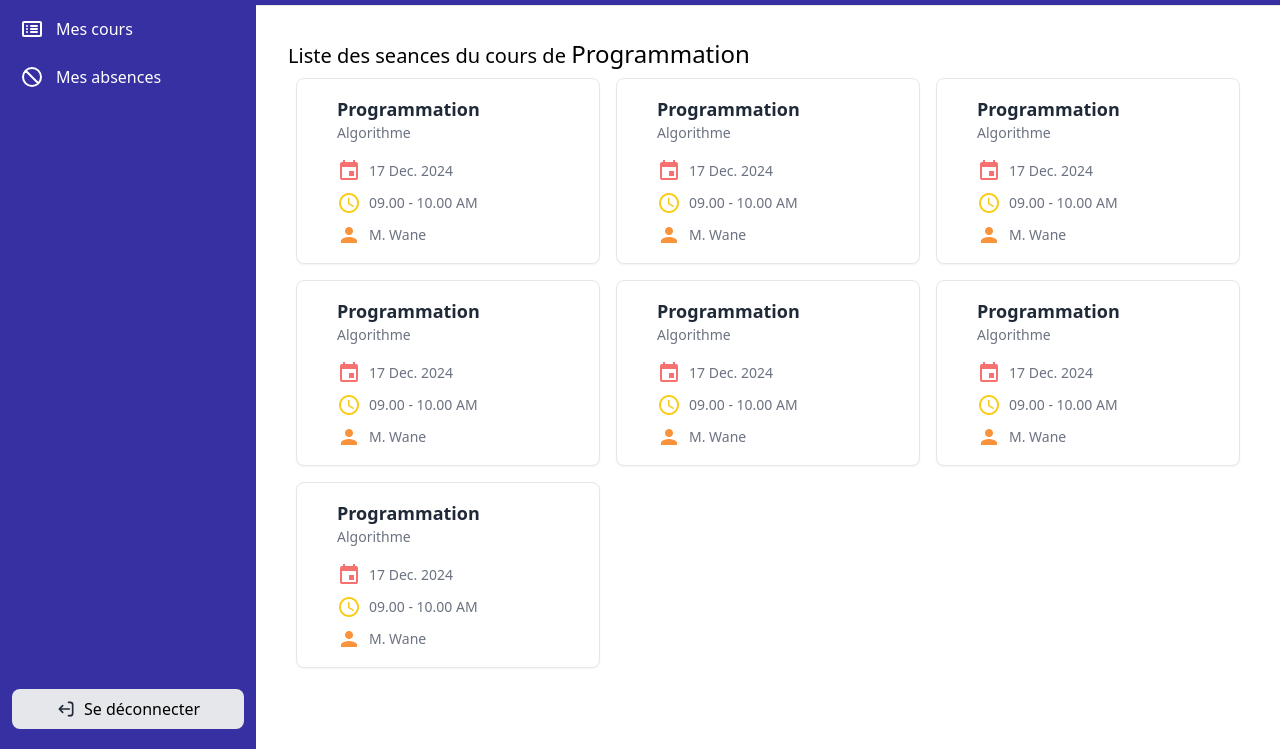
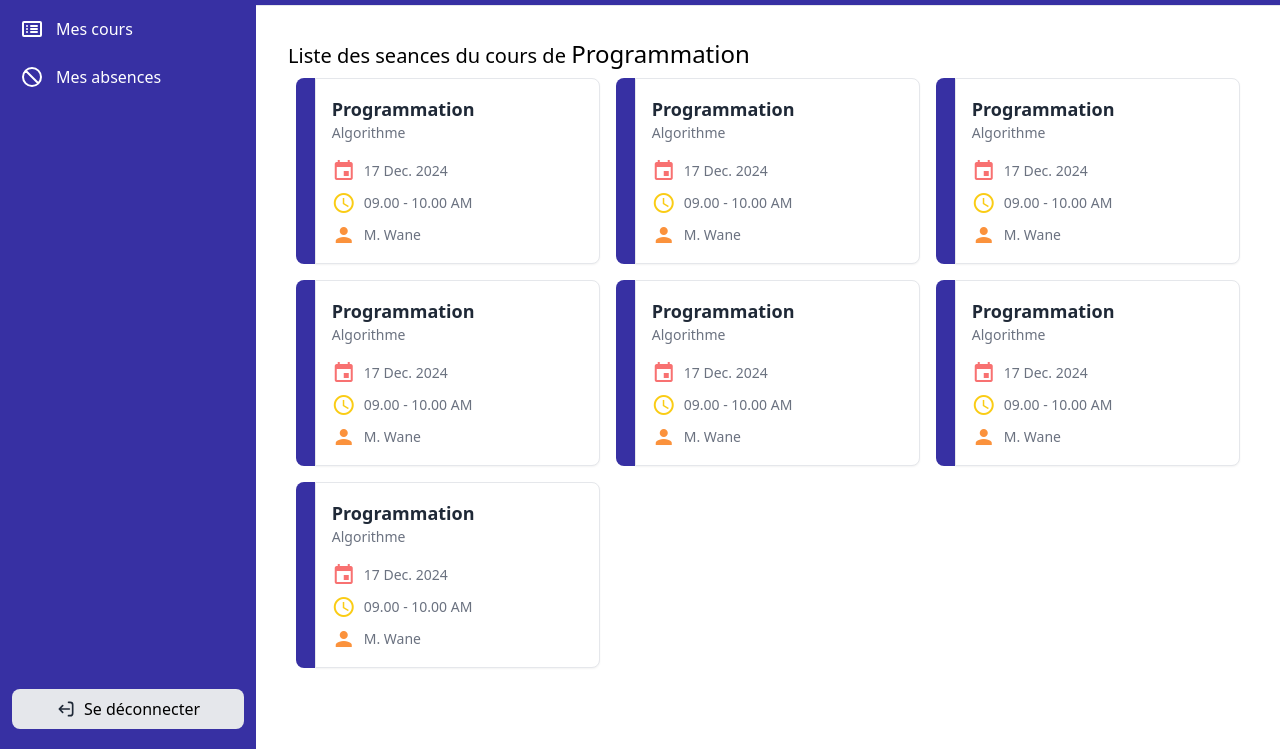
Before and after one commit to bbabadara/gesEcoleMerge, a plain HTML site: page seance.html in a window 1280 px wide. Shown: the part 51-800 px from the top of the page. Drawn offline with nearby package versions, Linux system fonts and the light colour scheme.

Commit message:
Mis à jour des cards

```diff
--- a/seance.html
+++ b/seance.html
@@ -153,9 +153,7 @@
     </aside>
 
     <div class="p-4 sm:ml-64">
-      <div
-        class="p-4   rounded-lg dark:border-gray-700"
-      >
+      <div class="p-4   rounded-lg dark:border-gray-700">
         <div class="flex items-center text-xl">
           <p class="font-medium">
             Liste des seances du cours de
@@ -167,8 +165,9 @@
         <div class="flex flex-wrap justify-between w-full">
           <!-- une seance -->
           <div class="w-full sm:w-1/2 md:w-1/3 p-2">
-            <div class="max-w-sm rounded-lg border shadow-sm p-4 flex items-start bg-white dark:bg-gray-800 dark:border-gray-700">
-              <div class="w-2 bg-purple-600 rounded-l-lg"></div>
+            <div class="flex">
+              <div class="w-5 h-100 bg-indigo-800 rounded-l-lg"></div>
+              <div class="w-full rounded-r-lg border border-l-none shadow-sm py-4 flex items-start bg-white dark:bg-gray-800 dark:border-gray-700">
                 <div class="pl-4">
                   <h3 class="text-lg font-semibold text-gray-800 dark:text-white">Programmation</h3>
                   <p class="text-sm text-gray-500 dark:text-gray-400">Algorithme</p>
@@ -190,11 +189,13 @@
                 </div>
               </div>
             </div>
+          </div>
 
           <!-- une seance -->
           <div class="w-full sm:w-1/2 md:w-1/3 p-2">
-            <div class="max-w-sm rounded-lg border shadow-sm p-4 flex items-start bg-white dark:bg-gray-800 dark:border-gray-700">
-              <div class="w-2 bg-purple-600 rounded-l-lg"></div>
+            <div class="flex">
+              <div class="w-5 h-100 bg-indigo-800 rounded-l-lg"></div>
+              <div class="w-full rounded-r-lg border border-l-none shadow-sm py-4 flex items-start bg-white dark:bg-gray-800 dark:border-gray-700">
                 <div class="pl-4">
                   <h3 class="text-lg font-semibold text-gray-800 dark:text-white">Programmation</h3>
                   <p class="text-sm text-gray-500 dark:text-gray-400">Algorithme</p>
@@ -216,11 +217,13 @@
                 </div>
               </div>
             </div>
+          </div>
 
           <!-- une seance -->
           <div class="w-full sm:w-1/2 md:w-1/3 p-2">
-            <div class="max-w-sm rounded-lg border shadow-sm p-4 flex items-start bg-white dark:bg-gray-800 dark:border-gray-700">
-              <div class="w-2 bg-purple-600 rounded-l-lg"></div>
+            <div class="flex">
+              <div class="w-5 h-100 bg-indigo-800 rounded-l-lg"></div>
+              <div class="w-full rounded-r-lg border border-l-none shadow-sm py-4 flex items-start bg-white dark:bg-gray-800 dark:border-gray-700">
                 <div class="pl-4">
                   <h3 class="text-lg font-semibold text-gray-800 dark:text-white">Programmation</h3>
                   <p class="text-sm text-gray-500 dark:text-gray-400">Algorithme</p>
@@ -242,11 +245,13 @@
                 </div>
               </div>
             </div>
+          </div>
 
           <!-- une seance -->
           <div class="w-full sm:w-1/2 md:w-1/3 p-2">
-            <div class="max-w-sm rounded-lg border shadow-sm p-4 flex items-start bg-white dark:bg-gray-800 dark:border-gray-700">
-              <div class="w-2 bg-purple-600 rounded-l-lg"></div>
+            <div class="flex">
+              <div class="w-5 h-100 bg-indigo-800 rounded-l-lg"></div>
+              <div class="w-full rounded-r-lg border border-l-none shadow-sm py-4 flex items-start bg-white dark:bg-gray-800 dark:border-gray-700">
                 <div class="pl-4">
                   <h3 class="text-lg font-semibold text-gray-800 dark:text-white">Programmation</h3>
                   <p class="text-sm text-gray-500 dark:text-gray-400">Algorithme</p>
@@ -268,10 +273,12 @@
                 </div>
               </div>
             </div>
+          </div>
           <!-- une seance -->
           <div class="w-full sm:w-1/2 md:w-1/3 p-2">
-            <div class="max-w-sm rounded-lg border shadow-sm p-4 flex items-start bg-white dark:bg-gray-800 dark:border-gray-700">
-              <div class="w-2 bg-purple-600 rounded-l-lg"></div>
+            <div class="flex">
+              <div class="w-5 h-100 bg-indigo-800 rounded-l-lg"></div>
+              <div class="w-full rounded-r-lg border border-l-none shadow-sm py-4 flex items-start bg-white dark:bg-gray-800 dark:border-gray-700">
                 <div class="pl-4">
                   <h3 class="text-lg font-semibold text-gray-800 dark:text-white">Programmation</h3>
                   <p class="text-sm text-gray-500 dark:text-gray-400">Algorithme</p>
@@ -293,11 +300,13 @@
                 </div>
               </div>
             </div>
+          </div>
 
           <!-- une seance -->
           <div class="w-full sm:w-1/2 md:w-1/3 p-2">
-            <div class="max-w-sm rounded-lg border shadow-sm p-4 flex items-start bg-white dark:bg-gray-800 dark:border-gray-700">
-              <div class="w-2 bg-purple-600 rounded-l-lg"></div>
+            <div class="flex">
+              <div class="w-5 h-100 bg-indigo-800 rounded-l-lg"></div>
+              <div class="w-full rounded-r-lg border border-l-none shadow-sm py-4 flex items-start bg-white dark:bg-gray-800 dark:border-gray-700">
                 <div class="pl-4">
                   <h3 class="text-lg font-semibold text-gray-800 dark:text-white">Programmation</h3>
                   <p class="text-sm text-gray-500 dark:text-gray-400">Algorithme</p>
@@ -319,11 +328,13 @@
                 </div>
               </div>
             </div>
+          </div>
 
           <!-- une seance -->
           <div class="w-full sm:w-1/2 md:w-1/3 p-2">
-            <div class="max-w-sm rounded-lg border shadow-sm p-4 flex items-start bg-white dark:bg-gray-800 dark:border-gray-700">
-              <div class="w-2 bg-purple-600 rounded-l-lg"></div>
+            <div class="flex">
+              <div class="w-5 h-100 bg-indigo-800 rounded-l-lg"></div>
+              <div class="w-full rounded-r-lg border border-l-none shadow-sm py-4 flex items-start bg-white dark:bg-gray-800 dark:border-gray-700">
                 <div class="pl-4">
                   <h3 class="text-lg font-semibold text-gray-800 dark:text-white">Programmation</h3>
                   <p class="text-sm text-gray-500 dark:text-gray-400">Algorithme</p>
@@ -345,11 +356,9 @@
                 </div>
               </div>
             </div>
+          </div>
 
         </div>
-
-
-
 
       </div>
     </div>
```
Lines whose indentation alone changed are shown as unchanged.
